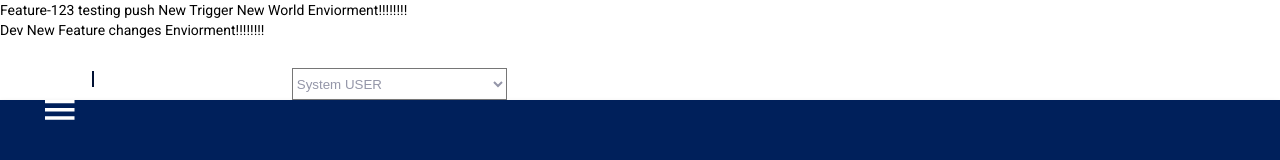
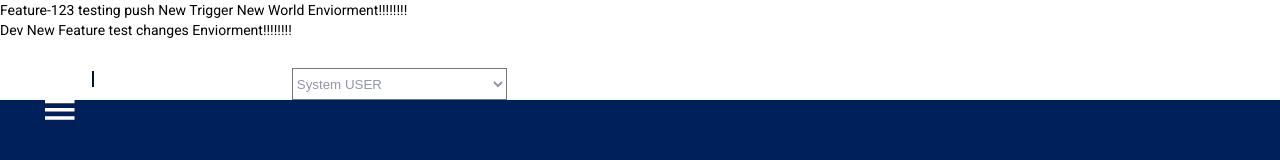
Before and after one commit to ivid-123/demoapp, an Angular app: page / in a window 1280 px wide. Shown: the top 160 px of the page. Built offline with nearby package versions, Linux system fonts and the light colour scheme.

Commit message:
new features

```diff
--- a/src/app/app.component.html
+++ b/src/app/app.component.html
@@ -1,7 +1,7 @@
 <div>
   <div>Feature-123 testing push New Trigger New World Enviorment!!!!!!!!</div>
   <div>
-    Dev New Feature changes Enviorment!!!!!!!!
+    Dev New Feature test changes Enviorment!!!!!!!!
   </div>
   <app-header></app-header>
   <router-outlet></router-outlet>
```
